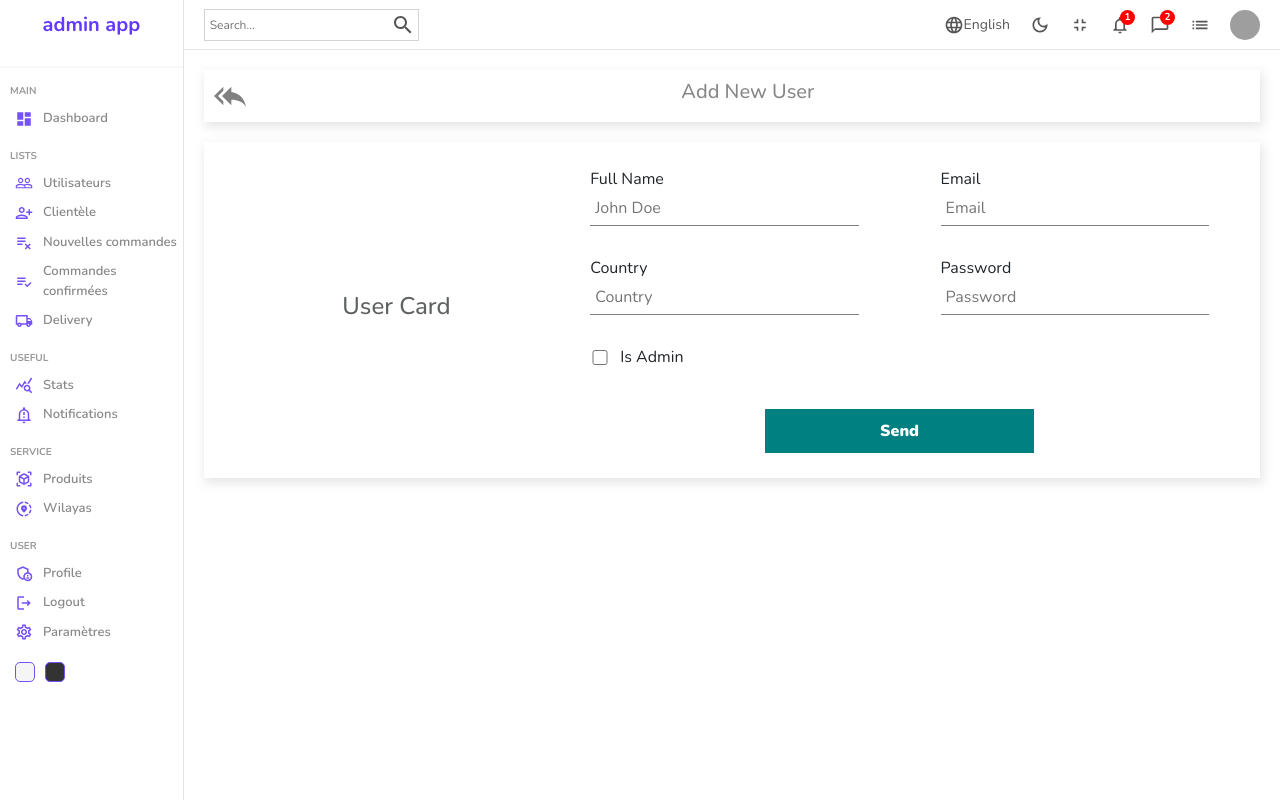
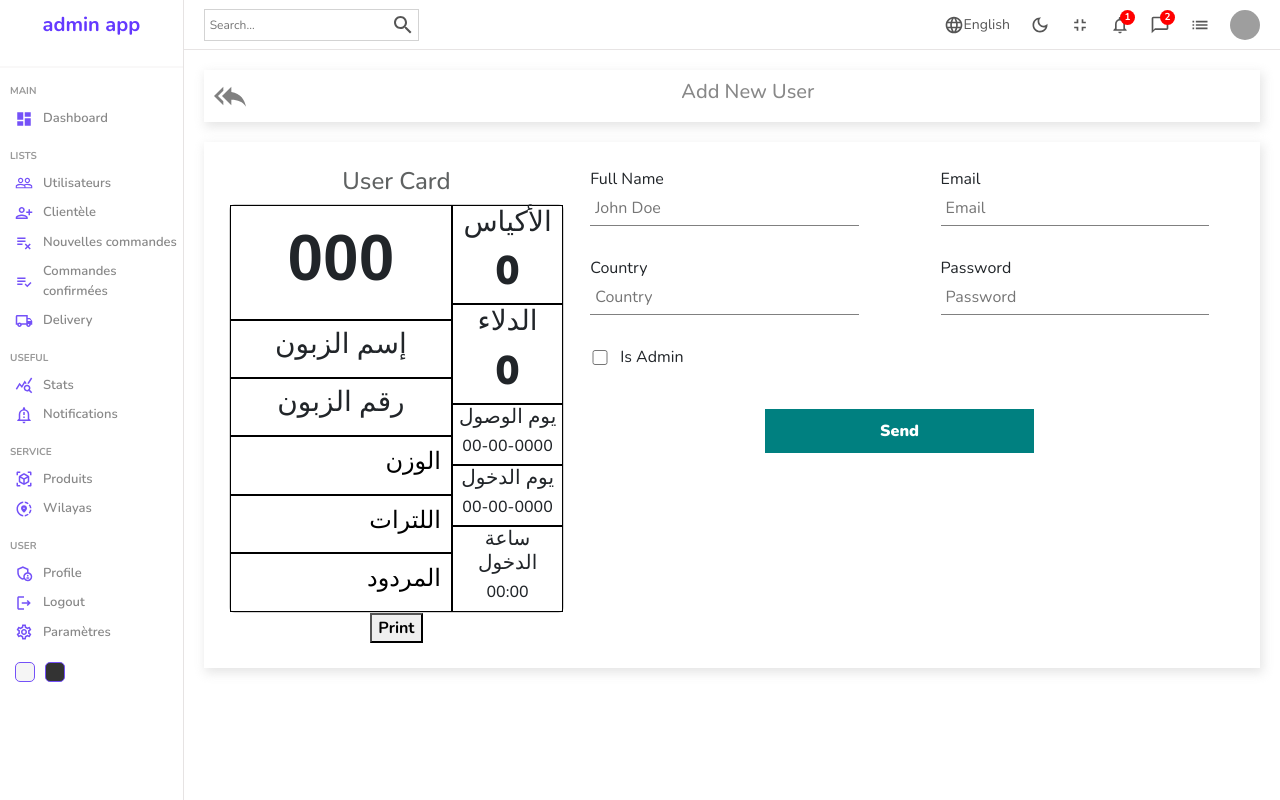
Before and after one commit to orimouf/huillerie-admin, a React (Create React App) app: page /users/new in a window 1280 px wide. Built offline with nearby package versions, Linux system fonts and the light colour scheme; sample sign-in values are in the browser's storage; grey boxes are pictures that could not be loaded.

Commit message:
update 05-12-2024

```diff
--- a/src/pages/new/New.jsx
+++ b/src/pages/new/New.jsx
@@ -11,8 +11,15 @@ import Instance from '../../context/Instance'
 
 const New = ({ inputs, title }) => {
 
-  const accessTokenObj = JSON.parse(localStorage.getItem('user')).accessToken
-  const [product, setProduct] = useState([]);
+  const accessTokenObj = JSON.parse(localStorage.getItem('user')).accessToken;
+  const [uniqueId, setUniqueId] = useState("000");
+  const [clientName, setClientName] = useState("إسم الزبون");
+  const [clientPhone, setClientPhone] = useState("رقم الزبون");
+  const [numberSacs, setNumberSacs] = useState("0");
+  const [numberBidons, setNumberBidons] = useState("0");
+  const [arivalDate, setArivalDate] = useState("00-00-0000");
+  const [entryDate, setEntryDate] = useState("00-00-0000");
+  const [entryTime, setEntryTime] = useState("00:00");
 
   const handleSubmit = async (e) => {
     e.preventDefault()
@@ -28,6 +35,7 @@ const New = ({ inputs, title }) => {
       })
       .then(res => {
         const uniqueId = res.data.uniqueId;
+        const statusValue = e.target[6].checked ? e.target[6].value : e.target[7].checked ? e.target[7].value : e.target[8].value
 
         title === "User" ?
       jsonData = {
@@ -53,7 +61,7 @@ const New = ({ inputs, title }) => {
         paymentPrice: "0",
         restPrice: "0",
         paymentStatus: false,
-        status: "Ne Passe Pas", //e.target[6].value,
+        status: statusValue,
         buckets5L: "0",
         otherBuckets: "0"
       }
@@ -69,6 +77,14 @@ const New = ({ inputs, title }) => {
         .then(res => {
           const client = res.data;
           console.log(client);
+          setUniqueId(client.uniqueId)
+          setClientName(client.clientName)
+          setClientPhone(client.phone)
+          setNumberSacs(client.nbrSacs)
+          setNumberBidons(client.nbrBuckets)
+          setArivalDate(client.arrivalDate)
+          setEntryDate(client.entryDate)
+          setEntryTime(client.entryTime)
 
           // setProduct(product)
           document.getElementById("msgRequest").style.display = "none"
@@ -77,12 +93,6 @@ const New = ({ inputs, title }) => {
           document.getElementById("sendSpinner").style = "display: none"
           // popup msg in 5s
           TopPopUpMsg(5, `${title} ${client.clientName} is added successfully.`)
-          document.getElementById("input-4").style = "display: block";
-          document.getElementById("input-5").style = "display: block";
-          document.getElementById("input-6").style = "display: block";
-          document.getElementById("file-4").innerHTML = "";
-          document.getElementById("file-5").innerHTML = "";
-          document.getElementById("file-6").innerHTML = "";
           e.target.reset()
         })
         .catch(function (error) {
@@ -110,9 +120,8 @@ const New = ({ inputs, title }) => {
         e.target[3].value ? e.target[3].style.borderBottom = "1px solid gray" : e.target[3].style.borderBottom = "2px solid red"
         e.target[4].value ? e.target[4].style.borderBottom = "1px solid gray" : e.target[4].style.borderBottom = "2px solid red"
         e.target[5].value ? e.target[5].style.borderBottom = "1px solid gray" : e.target[5].style.borderBottom = "2px solid red"
-        e.target[6].value ? e.target[6].style.borderBottom = "1px solid gray" : e.target[6].style.borderBottom = "2px solid red"
-        e.target[7].value ? e.target[7].style.borderBottom = "1px solid gray" : e.target[7].style.borderBottom = "2px solid red"
-        e.target[8].value ? e.target[8].style.borderBottom = "1px solid gray" : e.target[8].style.borderBottom = "2px solid red"
+        e.target[6].value ? e.target[6].style.accentColor = "auto" : e.target[6].style.accentColor= "red";
+        e.target[9].value ? e.target[9].style.borderBottom = "1px solid gray" : e.target[9].style.borderBottom = "2px solid red"
         document.getElementsByClassName("sendBtn")[0].style = "pointer-events: all"
         document.getElementById("sendLabel").style = "display: block"
         document.getElementById("sendSpinner").style = "display: none"
@@ -140,6 +149,41 @@ const New = ({ inputs, title }) => {
         <div className="bottom">
           <div className="left">
             <h4>{title} Card</h4>
+            <div id="cardClient" className="card">
+              <div className="cardLeft">
+                <div className="item-L1"><h1>{uniqueId}</h1></div>
+                <div className="item-L2"><h3>{clientName}</h3></div>
+                <div className="item-L3"><h3>{clientPhone}</h3></div>
+                <div className="item-L4"><h4>الوزن</h4></div>
+                <div className="item-L5"><h4>اللترات</h4></div>
+                <div className="item-L6"><h4>المردود</h4></div>
+              </div>
+              <div className="cardRight">
+                <div className="item-R1">
+                  <div><h3>الأكياس</h3></div>
+                  <div><h1>{numberSacs}</h1></div>
+                </div>
+                <div className="item-R2">
+                  <div><h3>الدلاء</h3></div>
+                  <div><h1>{numberBidons}</h1></div>
+                </div>
+                <div className="item-R3">
+                  <h5>يوم الوصول</h5>
+                  <h6>{arivalDate}</h6>
+                </div>
+                <div className="item-R4">
+                  <h5>يوم الدخول</h5>
+                  <h6>{entryDate}</h6>
+                </div>
+                <div className="item-R5">
+                  <h5>ساعة الدخول</h5>
+                  <h6>{entryTime}</h6>
+                </div>
+              </div>
+            </div>
+            <div className="printButton">
+                <button onClick={window.print} className="sendBtn"><b>Print</b></button>
+            </div>
           </div>
           <div className="right">
             <form onSubmit={handleSubmit}>
@@ -151,15 +195,15 @@ const New = ({ inputs, title }) => {
                   <div className="formInput" key={input.id}>
                     <label>{input.label}</label>
                     <div className="radioInput">
-                      <input type={input.type} name="status" value=""/>
+                      <input type={input.type} name="status" value="Passe"/>
                       <label>Passe</label>
                     </div>
                     <div className="radioInput">
-                      <input type={input.type} name="status" value=""/>
+                      <input type={input.type} name="status" value="Ne Passe Pas" defaultChecked/>
                       <label>Ne Passe Pas</label>
                     </div>
                     <div className="radioInput">
-                      <input type={input.type} name="status" value=""/>
+                      <input type={input.type} name="status" value="Pas présent"/>
                       <label>Pas présent</label>
                     </div>
                   </div>
--- a/src/pages/new/new.scss
+++ b/src/pages/new/new.scss
@@ -30,6 +30,141 @@
                     .noImage {
                         width: 350px;
                         height: 400px;
+                    }
+                }
+
+                .card {
+                    display: flex;
+                    justify-content: center;
+                    flex-direction: row;
+                    width: 100%;
+                    height: 100%;
+
+                    .cardLeft {
+                        display: flex;
+                        justify-content: start;
+                        flex-direction: column;
+                        flex: 2 3;
+
+                        .item-L1 {
+                            flex: 2 6;
+                            border: 1px solid black;
+                            display: flex;
+                            align-items: center;
+                            justify-content: center;
+
+                            h1 {
+                                font-size: 4rem;
+                                font-weight: 900;
+                                font-family: sans-serif;
+                            }
+                        }
+                        .item-L2 {
+                            flex: 1 6;
+                            border: 1px solid black;
+                            display: flex;
+                            align-items: center;
+                            justify-content: center;
+                        }
+                        .item-L3 {
+                            flex: 1 6;
+                            border: 1px solid black;
+                            display: flex;
+                            align-items: center;
+                            justify-content: center;
+                        }
+                        .item-L4 {
+                            flex: 1 6;
+                            border: 1px solid black;
+                            display: flex;
+                            align-items: center;
+                            justify-content: end;
+
+                            h4 {
+                                color: black;
+                                margin-right: 10px;
+                            }
+                        }
+                        .item-L5 {
+                            flex: 1 6;
+                            border: 1px solid black;
+                            display: flex;
+                            align-items: center;
+                            justify-content: end;
+
+                            h4 {
+                                color: black;
+                                margin-right: 10px;
+                            }
+                        }
+                        .item-L6 {
+                            flex: 1 6;
+                            border: 1px solid black;
+                            display: flex;
+                            align-items: center;
+                            justify-content: end;
+
+                            h4 {
+                                color: black;
+                                margin-right: 10px;
+                            }
+                        }
+                    }
+
+                    .cardRight {
+                        display: flex;
+                        justify-content: center;
+                        flex-direction: column;
+                        flex: 1 3;
+
+                        .item-R1 {
+                            flex: 2 6;
+                            border: 1px solid black;
+                            display: flex;
+                            align-items: center;
+                            justify-content: center;
+                            flex-direction: column;
+
+                            h1 { font-weight: 900; }
+                        }
+
+                        .item-R2 {
+                            flex: 2 6;
+                            border: 1px solid black;
+                            display: flex;
+                            align-items: center;
+                            justify-content: center;
+                            flex-direction: column;
+
+                            h1 { font-weight: 900; }
+                        }
+
+                        .item-R3 {
+                            flex: 1 6;
+                            border: 1px solid black;
+                            display: flex;
+                            align-items: center;
+                            justify-content: center;
+                            flex-direction: column;
+                        }
+
+                        .item-R4 {
+                            flex: 1 6;
+                            border: 1px solid black;
+                            display: flex;
+                            align-items: center;
+                            justify-content: center;
+                            flex-direction: column;
+                        }
+
+                        .item-R5 {
+                            flex: 1 6;
+                            border: 1px solid black;
+                            display: flex;
+                            align-items: center;
+                            justify-content: center;
+                            flex-direction: column;
+                        }
                     }
                 }
             }
@@ -156,3 +291,20 @@
         }
     }
 }
+
+@media print {
+    /* All your print styles go here */
+    .right,
+    .sidebar,
+    .navbar,
+    .top,
+    .printButton ,
+    .left>h4 {
+      display: none !important;
+    }
+
+    .left {
+        width: 100%;
+        height: 100%;
+    }
+}
```
